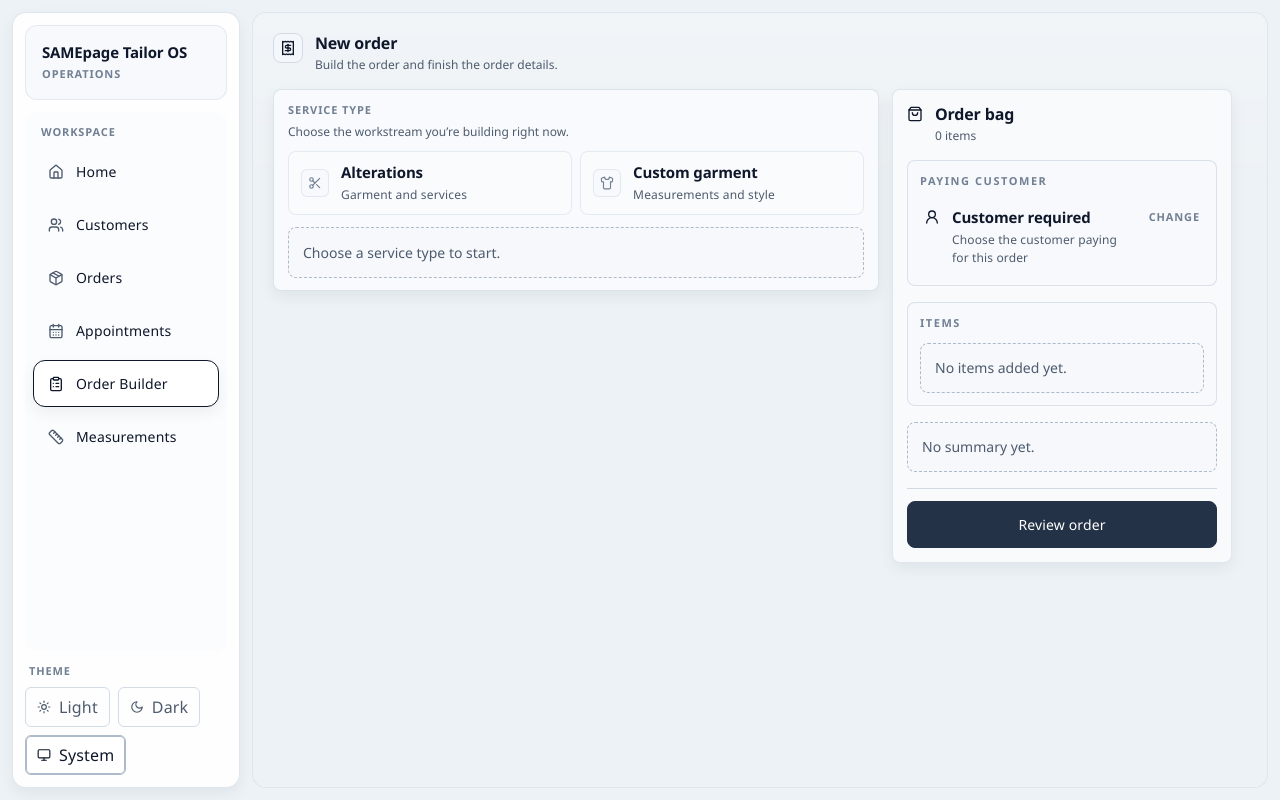
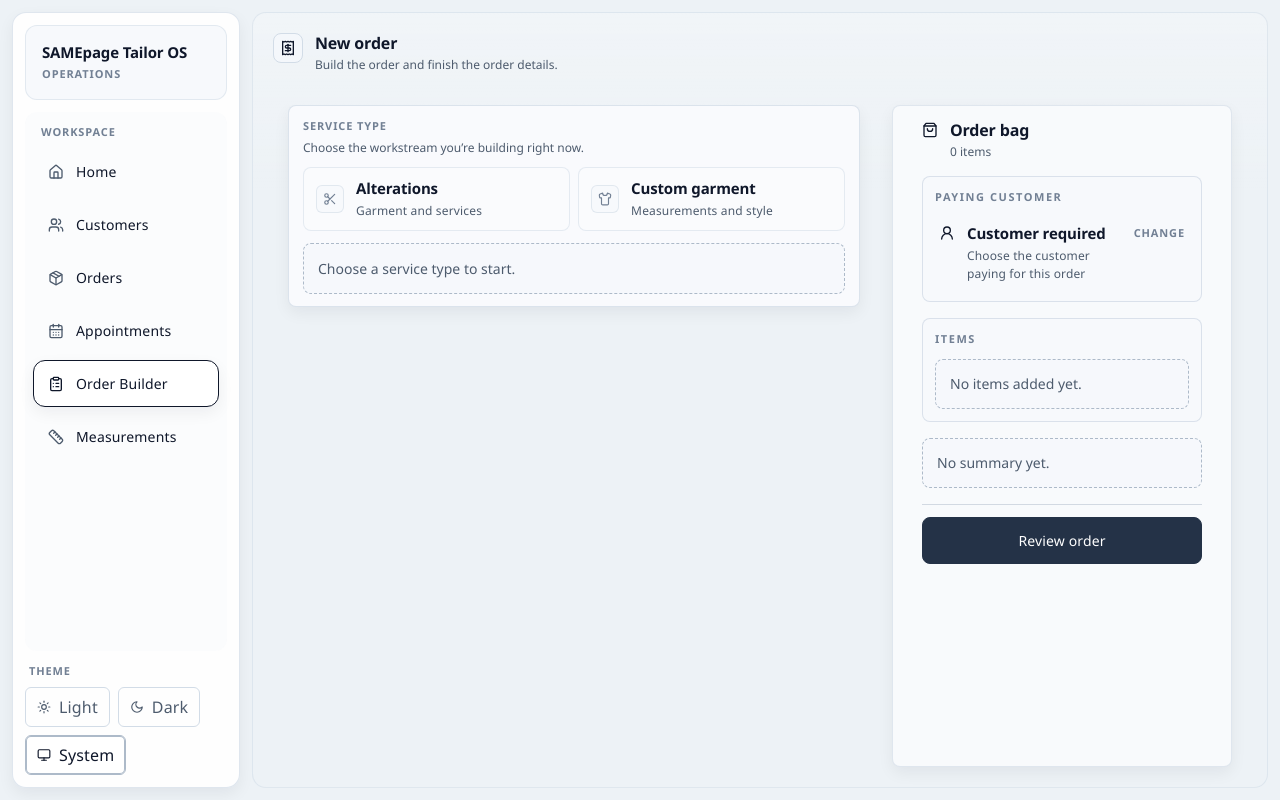
Before and after one commit to EvilHidden/maximus-prototype, a React (Vite) app: page / in a window 1280 px wide. Both pictures are taken after a click on the button "Order Builder". Built offline with nearby package versions, Linux system fonts and the light colour scheme.

Commit message:
Order Builder sticky rail layout

```diff
--- a/src/components/layout/AppShell.tsx
+++ b/src/components/layout/AppShell.tsx
@@ -200,7 +200,7 @@ export function AppShell({ themePreference, onThemeChange, screen, onScreenChang
           </div>
         </aside>
 
-        <main className="app-main h-full overflow-x-hidden overflow-y-auto">
+        <main className="app-main h-full overflow-x-hidden">
           {children}
         </main>
       </div>
--- a/src/index.css
+++ b/src/index.css
@@ -238,6 +238,7 @@ textarea:focus-visible {
     linear-gradient(180deg, color-mix(in srgb, var(--app-surface) 22%, transparent), transparent 180px),
     var(--app-bg);
   min-height: 0;
+  overflow-y: auto;
   padding: 0.75rem;
   scrollbar-gutter: auto;
 }
@@ -564,6 +565,16 @@ textarea:focus-visible {
 .app-measurements-layout {
   align-items: start;
   gap: 0.8rem;
+}
+
+.app-order-page {
+  display: grid;
+  gap: 1rem;
+  min-height: 0;
+}
+
+.app-order-builder-layout__main {
+  min-width: 0;
 }
 
 .app-detail-hero {
@@ -1020,6 +1031,20 @@ textarea:focus-visible {
     align-items: start;
   }
 
+  .app-order-page {
+    grid-template-rows: auto minmax(0, 1fr);
+    height: 100%;
+    min-height: 0;
+    overflow: visible;
+  }
+
+  .app-order-builder-layout {
+    align-items: stretch;
+    height: 100%;
+    min-height: 0;
+    overflow: visible;
+  }
+
   .app-support-rail-fixed {
     min-width: var(--app-support-rail-width-tablet);
     max-width: var(--app-support-rail-width-tablet);
@@ -1056,6 +1081,39 @@ textarea:focus-visible {
   .app-measurements-rail {
     position: sticky;
     top: 0;
+  }
+
+  .app-order-builder-layout__main,
+  .app-order-builder-layout__rail {
+    min-height: 0;
+    align-self: stretch;
+  }
+
+  .app-order-builder-layout__rail {
+    display: flex;
+    flex-direction: column;
+    overflow: visible;
+  }
+
+  .app-order-builder-layout__main-scroll {
+    height: 100%;
+    min-height: 0;
+    overflow-y: auto;
+    overscroll-behavior: contain;
+    scrollbar-gutter: stable both-edges;
+    padding-right: 0.2rem;
+    padding-bottom: 0.2rem;
+  }
+
+  .app-order-builder-layout .app-order-bag {
+    position: static;
+    top: auto;
+    flex: 1;
+    max-height: none;
+    overflow-x: hidden;
+    overflow-y: auto;
+    overscroll-behavior: contain;
+    scrollbar-gutter: stable both-edges;
   }
 
   .app-measurements-layout .app-support-rail-fixed {
@@ -1243,6 +1301,20 @@ textarea:focus-visible {
     align-items: start;
   }
 
+  .app-order-page {
+    grid-template-rows: auto minmax(0, 1fr);
+    height: 100%;
+    min-height: 0;
+    overflow: visible;
+  }
+
+  .app-order-builder-layout {
+    align-items: stretch;
+    height: 100%;
+    min-height: 0;
+    overflow: visible;
+  }
+
   .app-support-rail-fixed {
     min-width: var(--app-support-rail-width);
     max-width: var(--app-support-rail-width);
@@ -1301,6 +1373,39 @@ textarea:focus-visible {
   .app-measurements-rail {
     position: sticky;
     top: 0;
+  }
+
+  .app-order-builder-layout__main,
+  .app-order-builder-layout__rail {
+    min-height: 0;
+    align-self: stretch;
+  }
+
+  .app-order-builder-layout__rail {
+    display: flex;
+    flex-direction: column;
+    overflow: visible;
+  }
+
+  .app-order-builder-layout__main-scroll {
+    height: 100%;
+    min-height: 0;
+    overflow-y: auto;
+    overscroll-behavior: contain;
+    scrollbar-gutter: stable both-edges;
+    padding-right: 0.25rem;
+    padding-bottom: 0.25rem;
+  }
+
+  .app-order-builder-layout .app-order-bag {
+    position: static;
+    top: auto;
+    flex: 1;
+    max-height: none;
+    overflow-x: hidden;
+    overflow-y: auto;
+    overscroll-behavior: contain;
+    scrollbar-gutter: stable both-edges;
   }
 
   .app-home-dashboard {
--- a/src/screens/OrderScreen.tsx
+++ b/src/screens/OrderScreen.tsx
@@ -125,7 +125,7 @@ export function OrderScreen({
   };
 
   return (
-    <div className="space-y-4">
+    <div className="app-order-page">
       {isEditingExistingOrder ? (
         <Surface
           tone="control"
@@ -166,7 +166,8 @@ export function OrderScreen({
       )}
 
       <div className="app-page-with-support-rail app-order-builder-layout gap-3.5">
-        <div className="space-y-3.5">
+        <div className="app-order-builder-layout__main">
+          <div className="space-y-3.5 app-order-builder-layout__main-scroll">
             <WorkflowSelector
               activeWorkflow={order.activeWorkflow}
               hasAlterationContent={controller.hasAlterationContent}
@@ -290,8 +291,14 @@ export function OrderScreen({
               </Surface>
             ) : null}
           </div>
+        </div>
 
-        <div className={cx("space-y-3.5 min-[1000px]:flex min-[1000px]:flex-col", order.activeWorkflow === "alteration" && "min-[1000px]:min-h-0")}>
+        <div
+          className={cx(
+            "space-y-3.5 app-order-builder-layout__rail min-[1000px]:flex min-[1000px]:flex-col",
+            order.activeWorkflow === "alteration" && "min-[1000px]:min-h-0",
+          )}
+        >
           <OrderBag
             customer={payerCustomer}
             lineItems={controller.lineItems}
```
Lines whose indentation alone changed are shown as unchanged.
